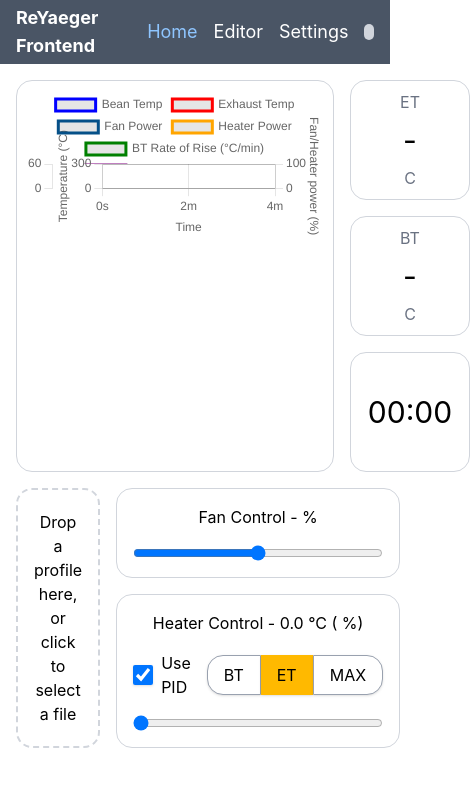
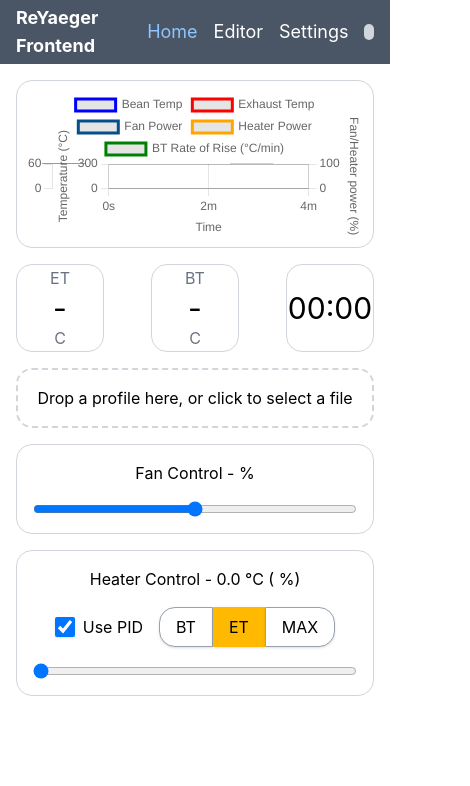
Before and after one commit to RobTS/reyaeger, a React (Vite) app: page / in a window 390 px wide. Shown: the top 786 px of the page, 470 px wide, since content can reach past the window. Built offline with nearby package versions, Linux system fonts and the light colour scheme; no server answers.

Commit message:
Responsive Design.

```diff
--- a/src/components/cards/MetricsCard.tsx
+++ b/src/components/cards/MetricsCard.tsx
@@ -8,7 +8,7 @@ export const MetricsCard: React.FC<{
   return (
     <div
       className={
-        'flex flex-col items-center justify-center gap-2 border border-gray-300 rounded-2xl w-30 h-30 '
+        'flex flex-col items-center justify-center lg:gap-2 border border-gray-300 rounded-2xl lg:w-30 lg:h-30 max-md:w-22 max-md:h-22'
       }
     >
       <div className={'text-gray-500'}>{name}</div>
--- a/src/components/chart/LineChart.tsx
+++ b/src/components/chart/LineChart.tsx
@@ -90,6 +90,9 @@ export const LineChart: React.FC<{
   return (
     <Line
       options={{
+        maintainAspectRatio: false,
+        responsive: true,
+        animation: false,
         interaction: {
           intersect: false,
           mode: 'index',
@@ -190,8 +193,6 @@ export const LineChart: React.FC<{
             //type: "logarithmic",
           },
         },
-        responsive: true,
-        animation: false,
       }}
       data={{
         labels: timestamps,
--- a/src/context/ProfileExecutionProvider.tsx
+++ b/src/context/ProfileExecutionProvider.tsx
@@ -21,7 +21,6 @@ type Props = {
 export const ProfileExecutionProvider: React.FC<Props> = ({ children }) => {
   const [profile, setProfile] = useState<Profile | undefined>(undefined);
   const [startDate, setStartDate] = useState<DateTime | undefined>();
-  const [enabled, setEnabled] = useState(false);
   const setSetpoint = usePidControlSetpoint()[1];
   const setPidEnabled = usePidControlStatus()[1];
   const { reset } = usePidControlCommands();
@@ -35,30 +34,21 @@ export const ProfileExecutionProvider: React.FC<Props> = ({ children }) => {
 
   useEffect(() => {
     if (!startDate) return;
-    if (!enabled) return;
 
     const timeElapsed = -startDate.diffNow().as('milliseconds');
     const config = profileProcessor?.getConfigAtTime(timeElapsed);
     if (!config) {
       // eslint-disable-next-line react-hooks/set-state-in-effect
-      setEnabled(false);
+      setStartDate(undefined);
       return;
     }
     setSetpoint(config.setpoint);
     if (config.fanValue !== undefined) sendCommand({ FanVal: config.fanValue });
-  }, [
-    profileProcessor,
-    sendCommand,
-    setSetpoint,
-    startDate,
-    lastMessage,
-    enabled,
-  ]);
+  }, [profileProcessor, sendCommand, setSetpoint, startDate, lastMessage]);
 
   const start = useCallback(() => {
     setPidEnabled(true);
     setStartDate(DateTime.now());
-    setEnabled(true);
     reset();
   }, [reset, setPidEnabled]);
 
@@ -79,9 +69,9 @@ export const ProfileExecutionProvider: React.FC<Props> = ({ children }) => {
       setProfile,
       start,
       stop,
-      enabled,
+      enabled: !!startDate,
     };
-  }, [profile, start, stop, enabled]);
+  }, [profile, start, startDate, stop]);
 
   return (
     <ProfileExecutionContext.Provider value={providerProps}>
--- a/src/routes/editor/editor.tsx
+++ b/src/routes/editor/editor.tsx
@@ -209,8 +209,8 @@ export const BezierCurveEditor: React.FC = () => {
       if (containerRef.current) {
         const rect = containerRef.current.getBoundingClientRect();
         setDimensions({
-          width: Math.max(400, rect.width),
-          height: Math.max(300, Math.min(500, rect.width * 0.6)),
+          width: rect.width,
+          height: rect.width * 0.4,
         });
       }
     };
@@ -527,7 +527,7 @@ export const BezierCurveEditor: React.FC = () => {
 
   return (
     <div ref={containerRef} className="flex flex-col w-full gap-4">
-      <div className={'flex flex-row justify-end gap-2'}>
+      <div className={'flex flex-row justify-end gap-2 flex-wrap'}>
         <Button
           iconLeft={faTrash}
           onClick={() => dispatch(Actions.resetProfileDraft())}
@@ -636,8 +636,7 @@ export const BezierCurveEditor: React.FC = () => {
       </div>
       <canvas
         ref={canvasRef}
-        style={{ width: dimensions.width, height: dimensions.height }}
-        className="rounded-lg cursor-crosshair"
+        className="w-full min-h-75 rounded-lg cursor-crosshair"
         onMouseDown={handleMouseDown}
         onMouseMove={handleMouseMove}
         onMouseUp={handleMouseUp}
--- a/src/routes/home/index.tsx
+++ b/src/routes/home/index.tsx
@@ -39,15 +39,19 @@ export const HomePage: React.FC = () => {
   return (
     <Layout>
       <div className={'flex flex-col gap-4'}>
-        <div className={'flex flex-row gap-4'}>
+        <div className={'flex flex-row gap-4 justify-stretch max-md:flex-wrap'}>
           <div
             className={
-              'border border-gray-300 p-2 rounded-2xl w-full aspect-auto'
+              'border border-gray-300 p-2 rounded-2xl w-full max-h-100'
             }
           >
             <RoastingLineChart />
           </div>
-          <div className={'flex flex-col flex-wrap gap-4 justify-between'}>
+          <div
+            className={
+              'flex lg:flex-col max-md:flex-row flex-wrap gap-4 justify-between max-md:w-full'
+            }
+          >
             <EtCard />
             <BtCard />
             <MetricsCard
@@ -57,7 +61,11 @@ export const HomePage: React.FC = () => {
             />
           </div>
         </div>
-        <div className={'flex flex-row gap-4 w-full items-stretch'}>
+        <div
+          className={
+            'flex lg:flex-row max-md:flex-col gap-4 w-full items-stretch'
+          }
+        >
           <ProfileControls />
           <RoastingControls />
         </div>
--- a/src/routes/home/profile.tsx
+++ b/src/routes/home/profile.tsx
@@ -155,7 +155,6 @@ export const ProfileControls: React.FC = () => {
             >
               {profileExecutionEnabled ? 'Stop' : 'Start'}
             </Button>
-            {profileExecutionEnabled ? (
             <Button
               iconLeft={faSnowflake}
               className={'bg-blue-200! w-35'}
@@ -166,7 +165,6 @@ export const ProfileControls: React.FC = () => {
             >
               Cooldown
             </Button>
-            ) : null}
             <DownloadButton className={'w-35'} />
           </div>
           <div>Events</div>
--- a/src/routes/settings/index.tsx
+++ b/src/routes/settings/index.tsx
@@ -34,16 +34,19 @@ export const SettingsPage: React.FC = () => {
       <div className={'flex flex-row gap-4'}>
         <div
           className={
-            'flex flex-col gap-4 rounded-2xl border border-gray-300 p-4'
+            'flex flex-col gap-4 rounded-2xl border border-gray-300 p-4 max-md:w-full lg:w-80'
           }
         >
           <div className={'text-xl text-center'}>PID Settings</div>
           <div className={'flex flex-col gap-4'}>
             <div className={'flex flex-row gap-4'}>
               <div className={'flex flex-1'}>P</div>
+              <div className={'flex-2'}>
                 <input
                   type={'number'}
-                className={'w-20 border border-gray-400 rounded-md text-end'}
+                  className={
+                    'w-full border border-gray-400 rounded-md text-end'
+                  }
                   value={pidKp}
                   onChange={(e) => {
                     setPidKp(e.target.valueAsNumber);
@@ -51,11 +54,15 @@ export const SettingsPage: React.FC = () => {
                   step={0.1}
                 />
               </div>
+            </div>
             <div className={'flex flex-row gap-4'}>
               <div className={'flex flex-1'}>I</div>
+              <div className={'flex-2'}>
                 <input
                   type={'number'}
-                className={'w-20 border border-gray-400 rounded-md text-end'}
+                  className={
+                    'w-full border border-gray-400 rounded-md text-end'
+                  }
                   value={pidKi}
                   onChange={(e) => {
                     setPidKi(e.target.valueAsNumber);
@@ -63,17 +70,22 @@ export const SettingsPage: React.FC = () => {
                   step={0.001}
                 />
               </div>
+            </div>
             <div className={'flex flex-row gap-4'}>
               <div className={'flex flex-1'}>D</div>
+              <div className={'flex-2'}>
                 <input
                   type={'number'}
-                className={'w-20 border border-gray-400 rounded-md text-end'}
+                  className={
+                    'w-full border border-gray-400 rounded-md text-end'
+                  }
                   value={pidKd}
                   onChange={(e) => {
                     setPidKd(e.target.valueAsNumber);
                   }}
                   step={0.1}
                 />
+              </div>
             </div>
           </div>
           <Button
```
Lines whose indentation alone changed are shown as unchanged.
